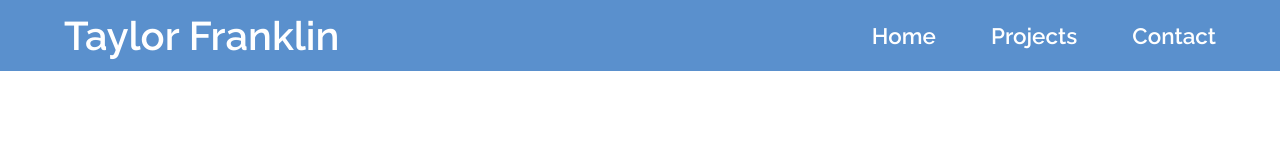
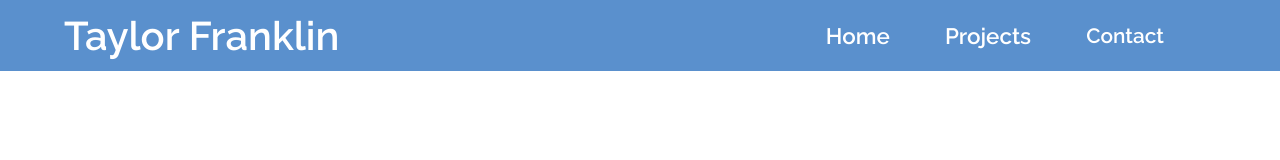
Before and after one commit to taylorgr92/TF_profile, a website: page index.html in a window 1280 px wide. Drawn offline with Linux system fonts and the light colour scheme.

Commit message:
merged css and main

```diff
--- a/assets/css/styles.css
+++ b/assets/css/styles.css
@@ -29,20 +29,12 @@ padding-right:2em;
 }
 #contact_link {
   list-style-type: none;
-  font-size: 140%;
+  font-size: 130%;
   color: white;
-<<<<<<< HEAD
   padding-right:2.5em;
-=======
-  padding-right:4em;
->>>>>>> head_styling
 }
 .name {
   font-size: 250%;
   color: white;
 
 }
-<<<<<<< HEAD
-
-=======
->>>>>>> head_styling
```
